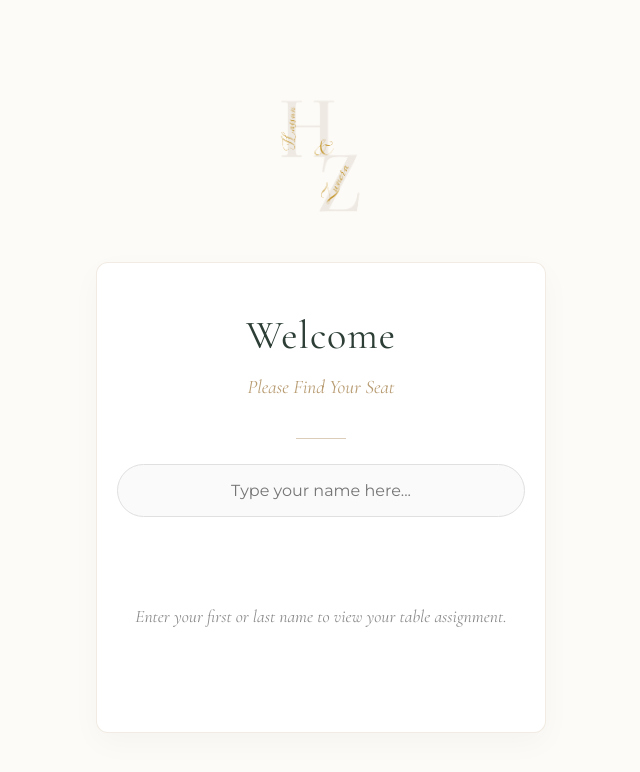
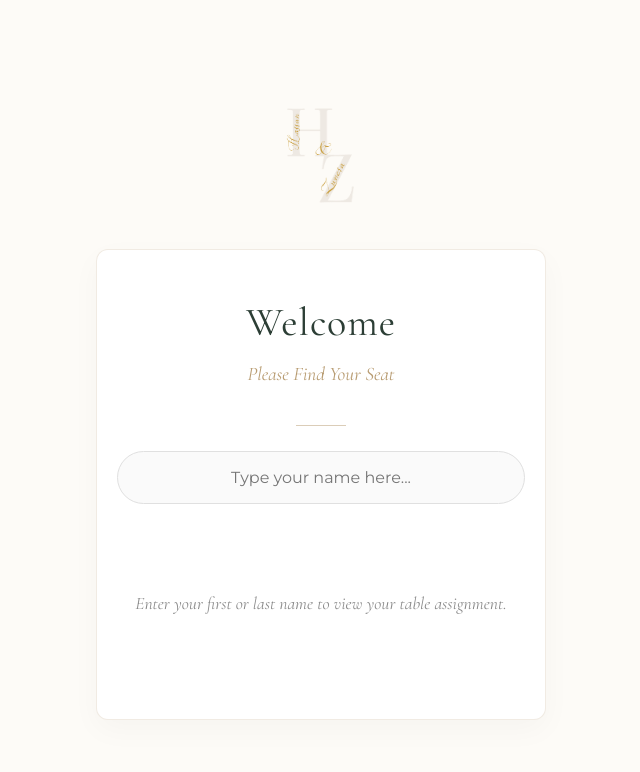
Before and after one commit to Hassan-and-Zunera/Weddings-Seating, a plain HTML site: page index.html in a window 1280 px wide. Shown: the whole page, without its empty margins (319-959 px from the left). Drawn offline with nearby package versions, Linux system fonts and the light colour scheme.

Commit message:
Update index.html

```diff
--- a/index.html
+++ b/index.html
@@ -30,17 +30,17 @@
             line-height: 1.6;
             padding: 40px 20px;
             display: flex;
-            flex-direction: column; /* Allows logo to stack above the box */
+            flex-direction: column; /* Stacks logo cleanly above the box */
             justify-content: center;
             align-items: center;
             min-height: 100vh;
         }
 
-        /* Sizing and spacing for your logo outside the box */
+        /* Set logo to exactly 1.5 inches high while auto-scaling the correct width */
         .wedding-logo {
-            max-width: 120px;
-            height: auto;
-            margin-bottom: 25px; /* Creates elegant spacing above the white card */
+            height: 1.5in;
+            width: auto;
+            margin: 0 auto 25px auto; /* Centers the logo and adds space below it */
             display: block;
         }
 
@@ -154,7 +154,8 @@
 </head>
 <body>
 
-<img src="Final Logo H&Z-03.png" class="wedding-logo" alt="Wedding Logo">
+    <!-- Logo is placed cleanly outside and above the container -->
+    <img src="Final Logo H&Z-03.png" class="wedding-logo" alt="Wedding Logo">
 
     <div class="container">
         <div class="header">
```
